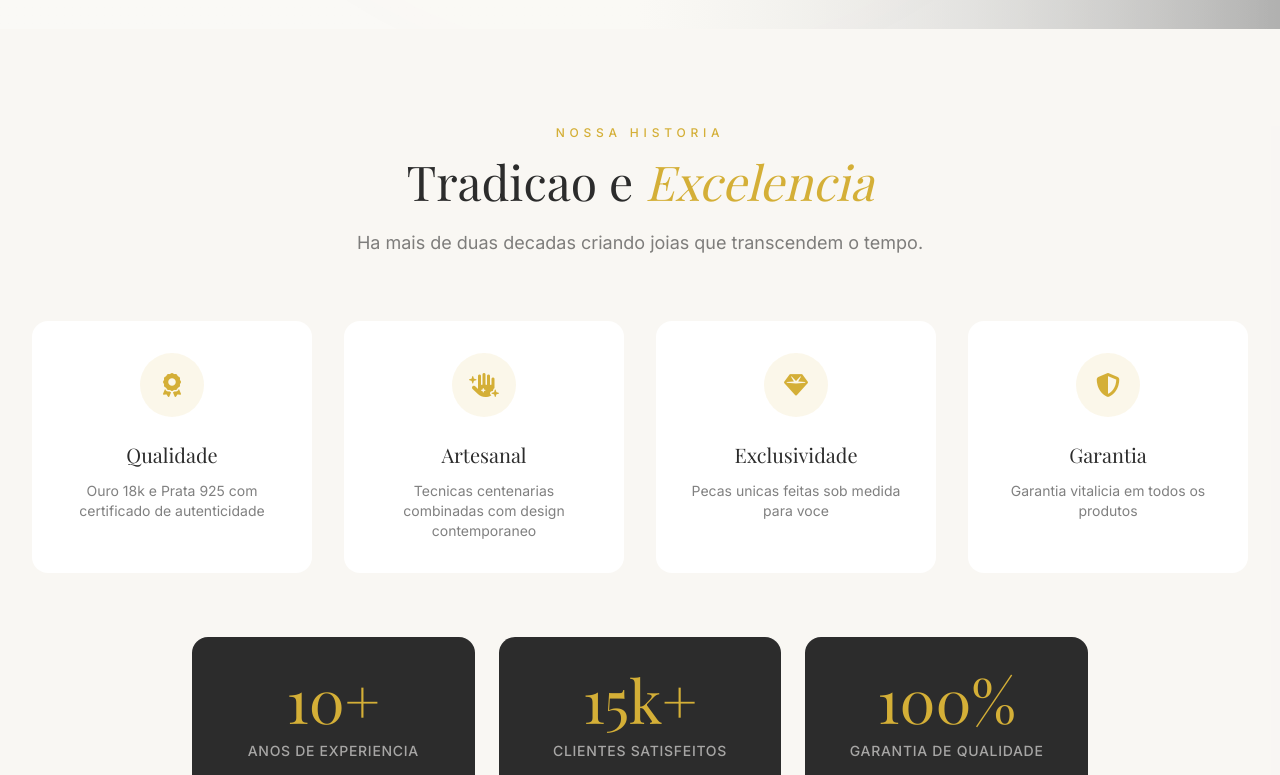
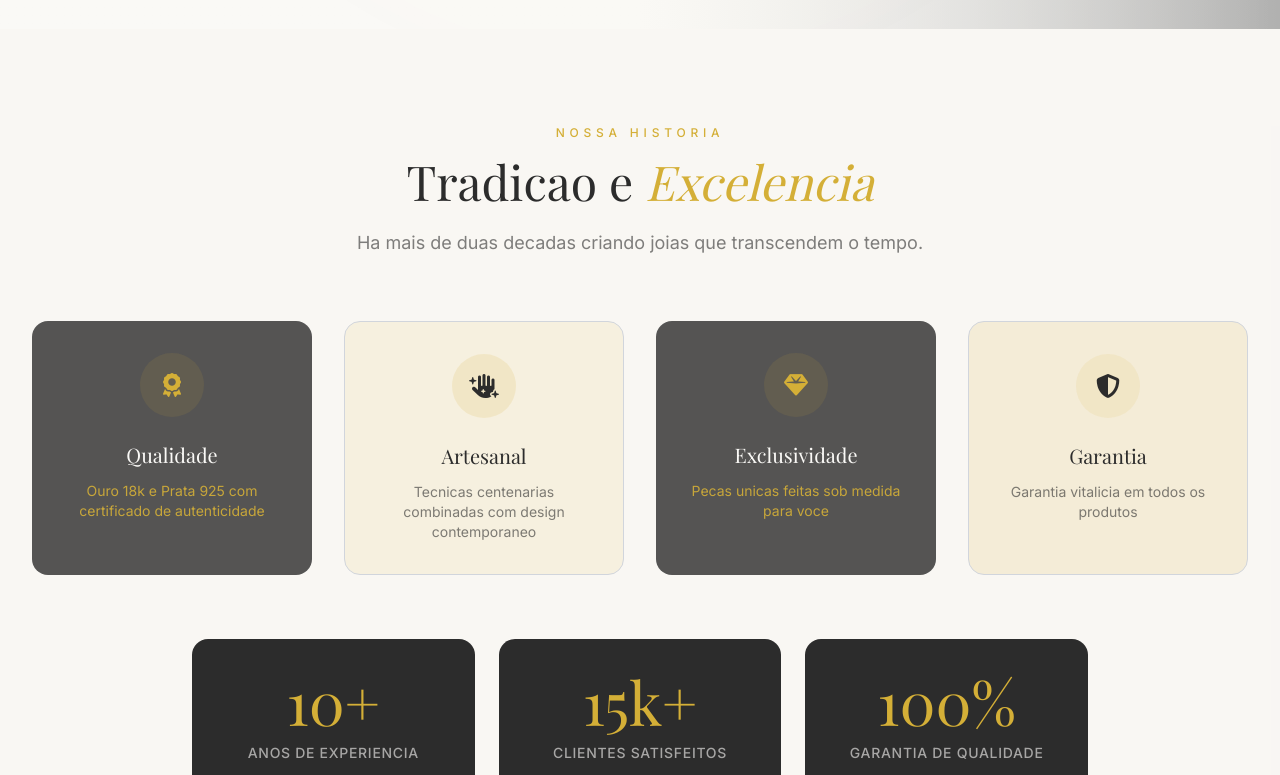
Before and after one commit to dgilmourcode/rwjoias, a website built with Vite: page index.html in a window 1280 px wide. Shown: the part 891-1666 px from the top of the page. Built offline with nearby package versions, Linux system fonts and the light colour scheme; grey boxes are pictures that could not be loaded; a web font is replaced by a local one.

Commit message:
feat: Melhorado a section sobre layout e informações

```diff
--- a/index.html
+++ b/index.html
@@ -193,7 +193,7 @@
               <i class="fas fa-ring text-gold text-3xl"></i>
             </div>
             <span class="mt-3 text-xs uppercase tracking-[0.3em] text-charcoal/50 group-hover:text-charcoal">
-              Alianca
+              Aliança
             </span>
           </div>
 
@@ -248,7 +248,7 @@
               <i class="fas fa-ring text-gold text-3xl"></i>
             </div>
             <span class="mt-3 text-xs uppercase tracking-[0.3em] text-charcoal/50 group-hover:text-charcoal">
-              Alianca
+              Aliança
             </span>
           </div>
 
@@ -295,40 +295,40 @@
 
       <div class="grid md:grid-cols-2 lg:grid-cols-4 gap-8 mb-16 reveal">
         <div
-          class="group text-center p-8 rounded-2xl bg-white hover:shadow-xl hover:shadow-gold/10 transition-all duration-500 hover:-translate-y-2">
+          class="group text-center p-8 rounded-2xl bg-charcoal/80 hover:shadow-xl hover:shadow-gold/10 transition-all duration-500 hover:-translate-y-2">
           <div
             class="w-16 h-16 mx-auto mb-6 rounded-full bg-gold/10 flex items-center justify-center group-hover:bg-gold/20 transition-colors">
             <i class="fas fa-award text-gold text-2xl"></i>
           </div>
-          <h3 class="font-serif text-xl text-charcoal mb-3">Qualidade</h3>
-          <p class="text-charcoal/60 text-sm">Ouro 18k e Prata 925 com certificado de autenticidade</p>
+          <h3 class="font-serif text-xl text-cream mb-3">Qualidade</h3>
+          <p class="text-gold/90 text-sm">Ouro 18k e Prata 925 com certificado de autenticidade</p>
         </div>
 
         <div
-          class="group text-center p-8 rounded-2xl bg-white hover:shadow-xl hover:shadow-gold/10 transition-all duration-500 hover:-translate-y-2">
+          class="group text-center p-8 rounded-2xl bg-gold/10 border border-gray-300 hover:shadow-xl hover:shadow-gold/10 transition-all duration-500 hover:-translate-y-2">
           <div
-            class="w-16 h-16 mx-auto mb-6 rounded-full bg-gold/10 flex items-center justify-center group-hover:bg-gold/20 transition-colors">
-            <i class="fas fa-hand-sparkles text-gold text-2xl"></i>
+            class="w-16 h-16 mx-auto mb-6 rounded-full bg-gold/15 flex items-center justify-center group-hover:bg-gold/20 transition-colors">
+            <i class="fas fa-hand-sparkles text-charcoal text-2xl"></i>
           </div>
           <h3 class="font-serif text-xl text-charcoal mb-3">Artesanal</h3>
           <p class="text-charcoal/60 text-sm">Tecnicas centenarias combinadas com design contemporaneo</p>
         </div>
 
         <div
-          class="group text-center p-8 rounded-2xl bg-white hover:shadow-xl hover:shadow-gold/10 transition-all duration-500 hover:-translate-y-2">
+          class="group text-center p-8 rounded-2xl bg-charcoal/80 hover:shadow-xl hover:shadow-gold/10 transition-all duration-500 hover:-translate-y-2">
           <div
             class="w-16 h-16 mx-auto mb-6 rounded-full bg-gold/10 flex items-center justify-center group-hover:bg-gold/20 transition-colors">
             <i class="fas fa-gem text-gold text-2xl"></i>
           </div>
-          <h3 class="font-serif text-xl text-charcoal mb-3">Exclusividade</h3>
-          <p class="text-charcoal/60 text-sm">Pecas unicas feitas sob medida para voce</p>
+          <h3 class="font-serif text-xl text-cream mb-3">Exclusividade</h3>
+          <p class="text-gold/90 text-sm">Pecas unicas feitas sob medida para voce</p>
         </div>
 
         <div
-          class="group text-center p-8 rounded-2xl bg-white hover:shadow-xl hover:shadow-gold/10 transition-all duration-500 hover:-translate-y-2">
+          class="group text-center p-8 rounded-2xl bg-gold/15 border border-gray-300 hover:shadow-xl hover:shadow-gold/10 transition-all duration-500 hover:-translate-y-2">
           <div
             class="w-16 h-16 mx-auto mb-6 rounded-full bg-gold/10 flex items-center justify-center group-hover:bg-gold/20 transition-colors">
-            <i class="fas fa-shield-halved text-gold text-2xl"></i>
+            <i class="fas fa-shield-halved text-charcoal text-2xl"></i>
           </div>
           <h3 class="font-serif text-xl text-charcoal mb-3">Garantia</h3>
           <p class="text-charcoal/60 text-sm">Garantia vitalicia em todos os produtos</p>
@@ -771,13 +771,13 @@
 
             <div class="relative z-10 text-center">
               <i
-                class="fas fa-gem text-gold text-4xl mb-6 hover:text-white transition-all duration-300 hover:translate-y-2"></i>
+                class="fas fa-gem text-gold text-4xl mb-6 hover:text-white transition-all duration-300 hover:-translate-y-2"></i>
               <h3 class="font-serif text-2xl font-light mb-4">Pronto para criar sua joia?</h3>
               <p class="text-cream/60 text-sm mb-8 leading-relaxed">
                 Entre em contato hoje e receba um orcamento personalizado em ate 24 horas.
               </p>
               <a href="https://wa.me/5586994888666" target="_blank"
-                class="inline-flex items-center gap-3 px-8 py-4 bg-gold text-charcoal font-medium rounded-full hover:bg-gold-light transition-all duration-300 hover:shadow-lg hover:shadow-gold/30">
+                class="inline-flex items-center gap-3 px-8 py-4 bg-gold text-charcoal font-medium rounded-full hover:bg-gold-light transition-all duration-300 hover:text-cream hover:shadow-lg hover:shadow-gold/30 hover:-translate-y-1">
                 <span>Iniciar Conversa</span>
                 <i class="fas fa-arrow-right"></i>
               </a>
```
Also changed, not shown: dist/assets/index-Bmtda_RK.css (deleted), dist/assets/index-CsOkzcUn.js (renamed from dist/assets/index-BEWJUhin.js), dist/assets/index-Dk59zAWQ.css (added), dist/index.html.
